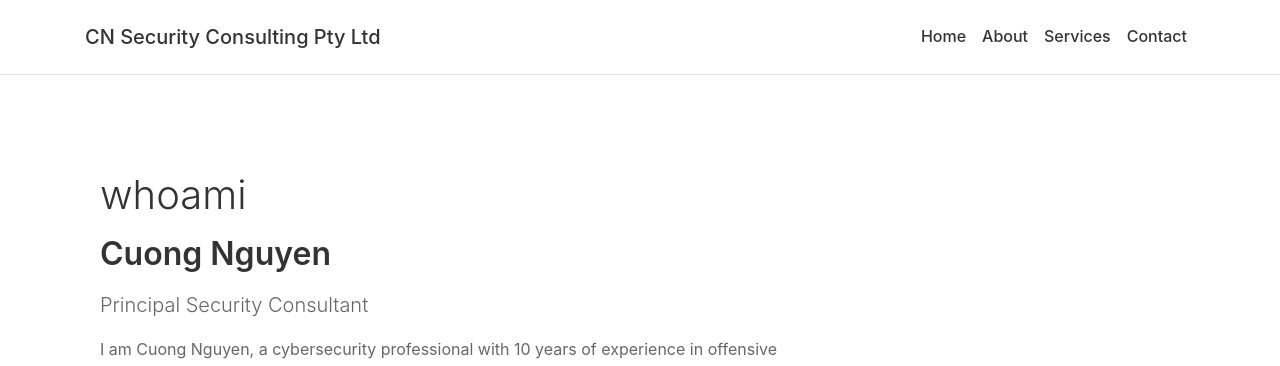
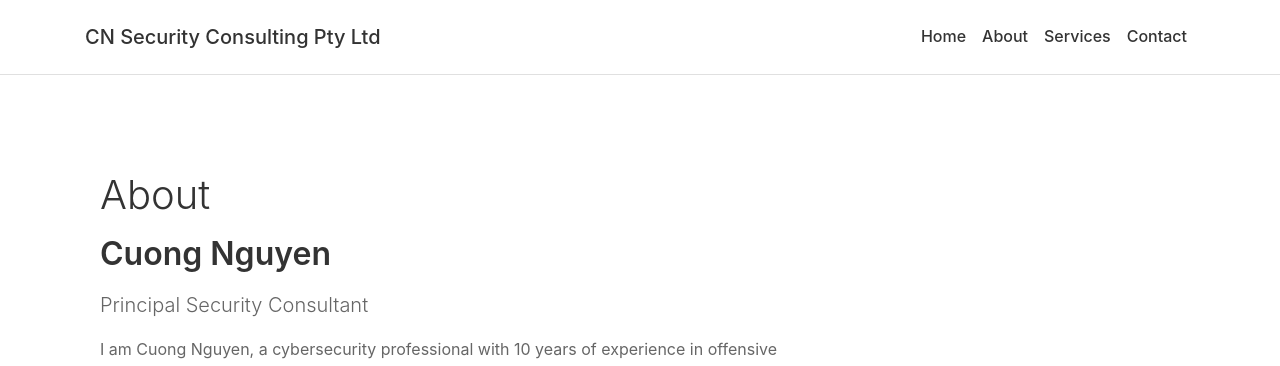
Before and after one commit to hookthieves/hookthieves.github.io, a Jekyll site: the page built from about.html, in a window 1280 px wide. Shown: the top 366 px of the page. Built offline with Jekyll 4.4.1, drawn with Linux system fonts in a browser that asks for light colours.

Commit message:
Update about.html

```diff
--- a/about.html
+++ b/about.html
@@ -1,12 +1,12 @@
 ---
 layout: default
-title: About Us
+title: About
 ---
 <div class="container py-5">
-    <h1 class="display-4">whoami</h1>
+    <h1 class="display-4">About</h1>
     <div class="row">
         <div class="col-md-8">
-<h2>Cuong Nguyen</h2>
+            <h2>Cuong Nguyen</h2>
             <p class="lead">Principal Security Consultant</p>
             <p>I am Cuong Nguyen, a cybersecurity professional with 10 years of experience in offensive operations. Currently serving as a red team operator within an investment management firm, I conduct red team operations to simulate threat actor TTPs (Tactics, Techniques, and Procedures) to enhance organisational defense.</p>
             <p>In addition, I run CN Security Consulting Pty Ltd, providing expert offensive security services including penetration testing, adversary simulation, malware development, offensive phishing operations, and WiFi exploitation to fortify businesses against evolving cyber threats.</p>
```
